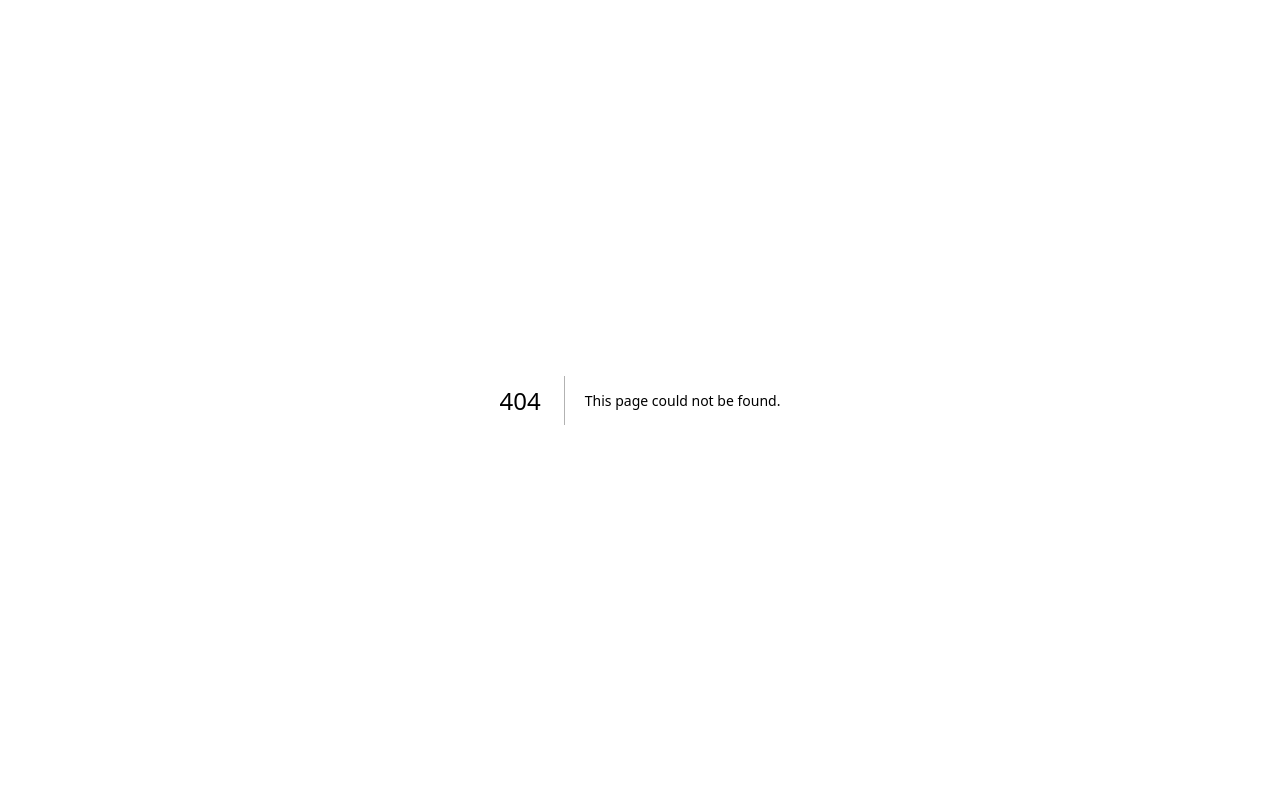
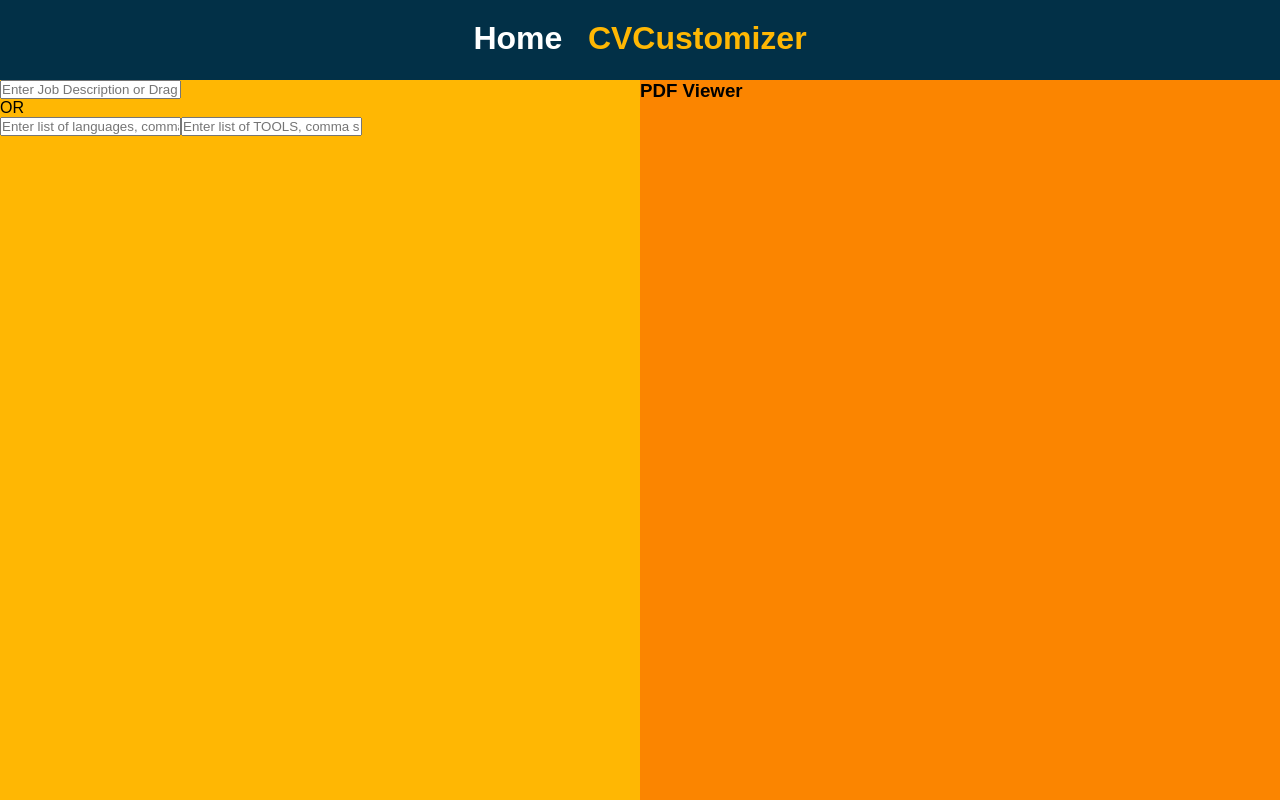
Before and after one commit to Talha771/cv_customizer_fe, a Next.js app: page /CVCustomizer in a window 1280 px wide. Before the commit this address had no page. Built offline with nearby package versions, Linux system fonts and the light colour scheme.

Commit message:
Making new page

```diff
--- /dev/null
+++ b/src/app/CVCustomizer/page.module.scss
@@ -0,0 +1,13 @@
+.body{
+    height:calc(100vh - 80px);
+    display: flex;
+    flex-direction: row;
+    justify-content: space-evenly;
+    .descriptionEntry{
+    width: 50%;
+    }
+    .pdfViewer{
+        background:#FB8500;
+        width: 50%;
+    }
+}
--- /dev/null
+++ b/src/app/CVCustomizer/page.tsx
@@ -0,0 +1,25 @@
+'use client'
+import React from "react"
+import styles from "./page.module.scss"
+
+export default function Page() {
+    return (
+        <div className={styles.body}>
+            <div className={styles.descriptionEntry}>
+                <div>
+                    <input placeholder='Enter Job Description or Drag .txt or pdf file here'/>
+                </div>
+                <div>
+                    OR
+                </div>
+                <div>
+                    <input placeholder='Enter list of languages, comma seperated'/>
+                    <input placeholder='Enter list of TOOLS, comma seperated'/>
+                </div>
+            </div>
+            <div className={styles.pdfViewer}>
+              <h3>PDF Viewer</h3>
+            </div>
+        </div>
+      )
+}
--- a/src/app/layout.tsx
+++ b/src/app/layout.tsx
@@ -1,6 +1,7 @@
 import type { Metadata } from "next";
 import { Geist, Geist_Mono } from "next/font/google";
 import "./globals.css";
+import Header from "./components/Header/Header";
 
 const geistSans = Geist({
   variable: "--font-geist-sans",
@@ -25,6 +26,7 @@ export default function RootLayout({
   return (
     <html lang="en">
       <body className={`${geistSans.variable} ${geistMono.variable}`}>
+        <Header/>
         {children}
       </body>
     </html>
--- /dev/null
+++ b/src/app/page.module.css
@@ -0,0 +1,3 @@
+.main{
+    color:transparent;
+}
```
Also changed, not shown: src/app/components/Body/Body.tsx (+3 -4 lines), src/app/components/PDFViewer/pdfViewer.tsx (added, +7 -0 lines), src/app/page.tsx (+4 -7 lines).
